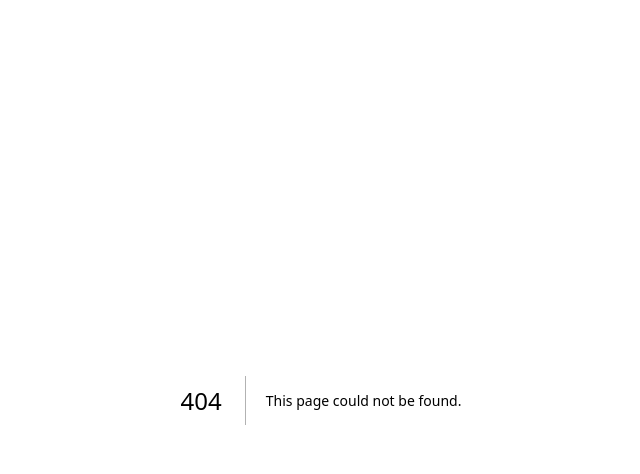
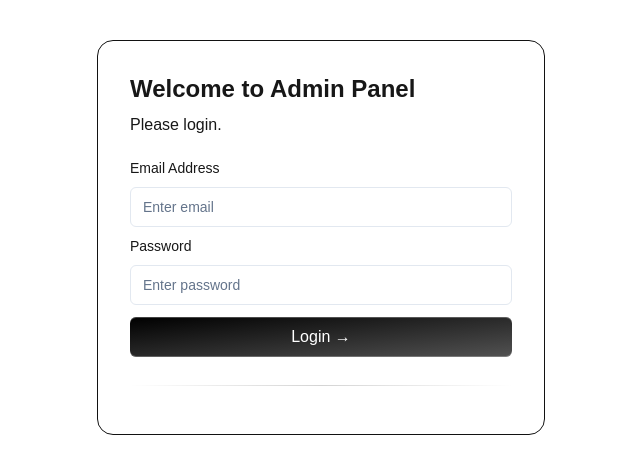
Before and after one commit to sikandermukhtar/night-fury-pms, a Next.js app: page /admin/loginAdmin in a window 1280 px wide. Before the commit this address had no page. Shown: the top 474 px of the page, without its empty margins (319-959 px from the left). Built offline with nearby package versions, Linux system fonts and the light colour scheme.

Commit message:
Admin dashboard and login page

```diff
--- /dev/null
+++ b/src/app/admin/dashboard/page.tsx
@@ -0,0 +1,8 @@
+
+export default function Dashboard(){
+    return(
+        <>
+            <h1>Hello</h1>
+        </>
+    )
+}
--- /dev/null
+++ b/src/app/admin/loginAdmin/page.tsx
@@ -0,0 +1,80 @@
+"use client";
+
+import {Label} from "@/components/ui/label";
+import {Input} from "@/components/ui/input";
+import {useState} from "react";
+import axios from "axios";
+import {useRouter} from "next/navigation";
+
+export default function LoginPage(){
+
+    const router = useRouter();
+    const [admin, setAdmin] = useState({
+        email: "",
+        password: "",
+    })
+
+    const onLogin = async () => {
+        try{
+
+            const response = await axios.post("/api/auth/admin/login", admin)
+
+            if(response.data.success){
+                console.log("Login Successful", response.data)
+                router.push('/admin/dashboard')
+            } else {
+                alert("Enter valid email and password")
+                setAdmin({
+                    email: "",
+                    password: ""
+                })
+            }
+        } catch (error: any) {
+            console.log("Login Failed")
+
+        }
+    }
+
+    return (
+        <div className='mt-10 max-w-md w-full mx-auto rounded-none md:rounded-2xl p-4 md:p-8 shadow-input bg-white
+        md:border md:border-[#121212] dark:bg-white '>
+            <h2 className='font-bold text-2xl'>Welcome to Admin Panel</h2>
+            <p className='font-medium mt-2'>Please login.</p>
+            <div className='mt-6 flex flex-col gap-3'>
+                <div className='flex flex-col gap-3'>
+                    <Label htmlFor="email">Email Address</Label>
+                    <Input
+                        id="email"
+                        placeholder="Enter email"
+                        type="email"
+                        name="email"
+                        onChange={(e) => setAdmin({...admin, email: e.target.value})}
+                    />
+                    <Label>Password</Label>
+                    <Input
+                        id="password"
+                        placeholder="Enter password"
+                        type="password"
+                        name="password"
+                        onChange={(e) => setAdmin({...admin, password: e.target.value})}
+
+                    />
+                </div>
+
+                <button className='rounded-md mx-auto h-10 font-medium
+                bg-gradient-to-br relative group/btn from-black dark:from-zinc-900
+                shadow-[0px_1px_0px_0px_#ffffff40_inset,0px_-1px_0px_0px_#ffffff40_inset]
+                dark:shadow-[0px_1px_0px_0px_var(--zinc-800)_inset,0px_-1px_0px_0px_var(--zinc-800)_inset]
+                dark:to-zinc-900 to-neutral-600 block dark:bg-zinc-800 w-full text-white
+                ' onClick={onLogin} >Login &rarr;</button>
+
+
+                <div
+                    className='bg-gradient-to-r from-transparent via-neutral-300 dark:via-neutral-700 to-transparent my-4 h-[1px] w-full'>
+                </div>
+
+            </div>
+
+        </div>
+    )
+}
```
